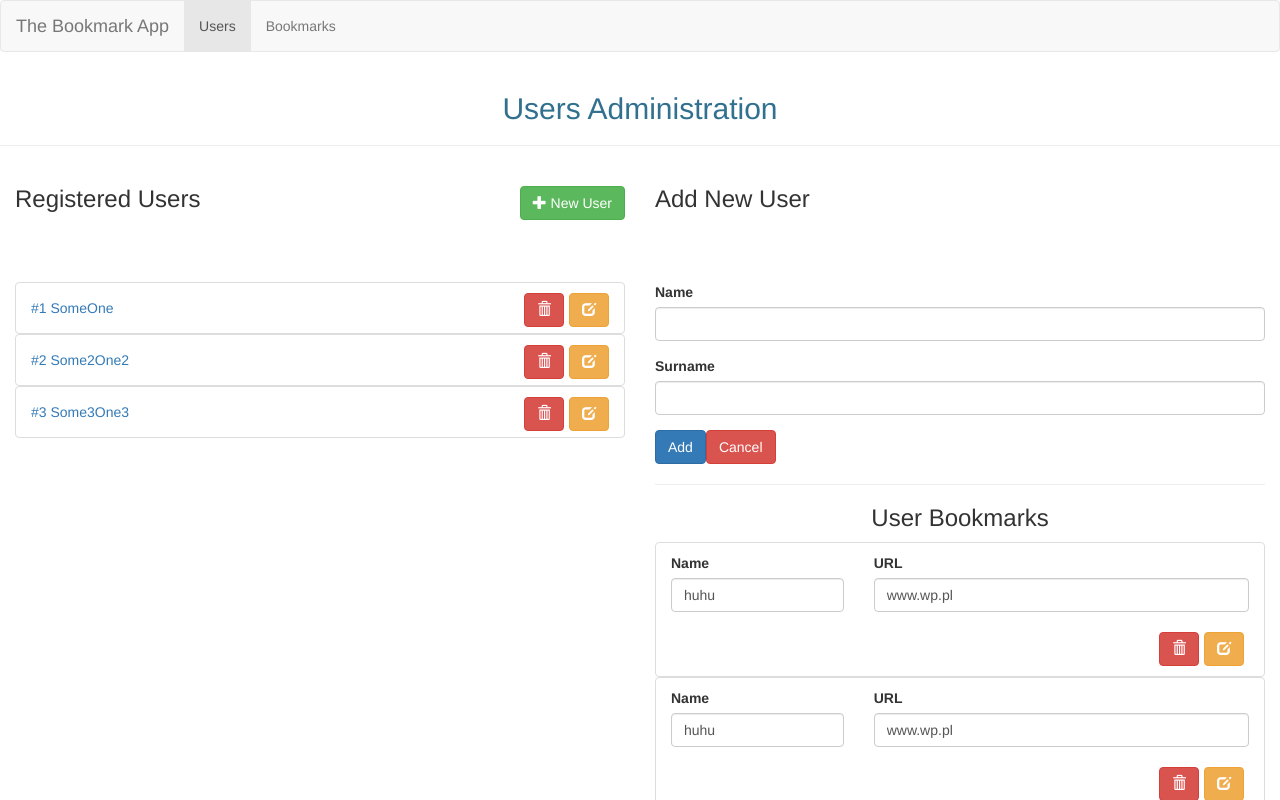
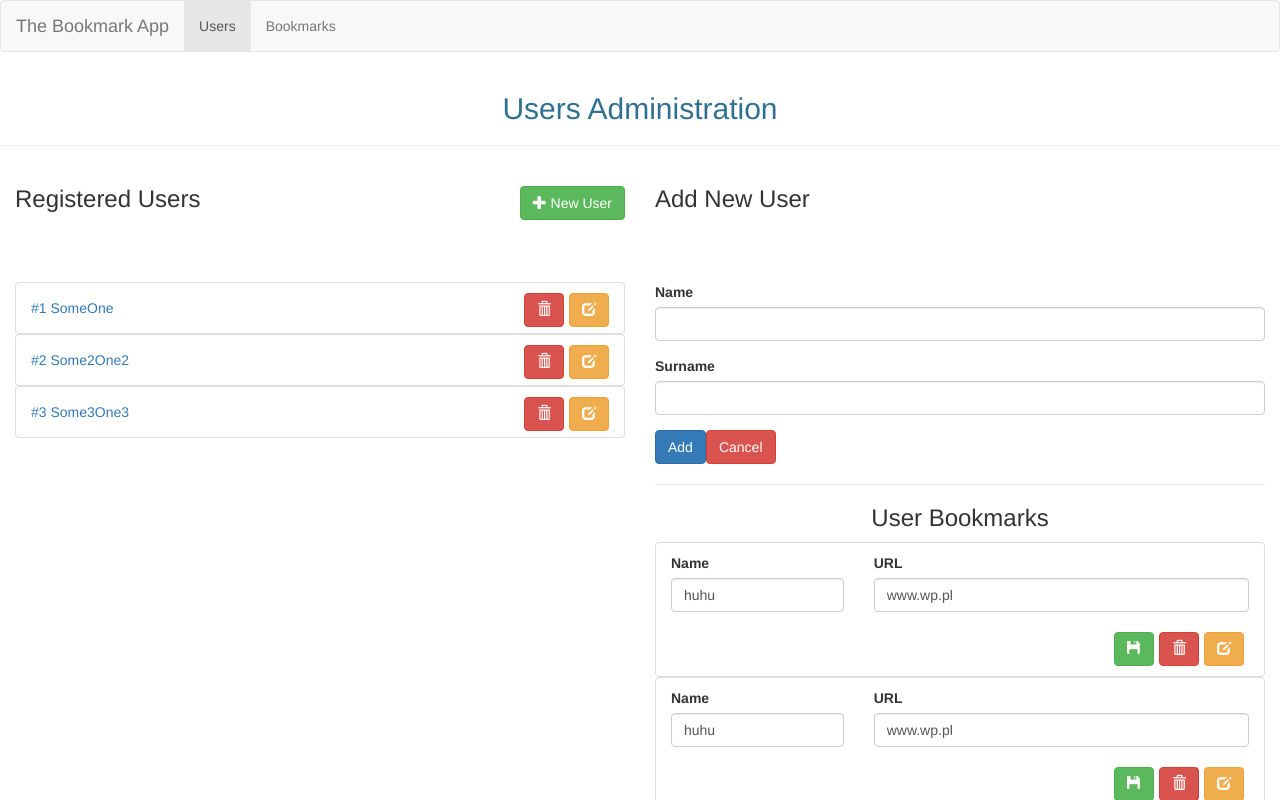
Before and after one commit to Stilos/wiluFront, an Angular app: page /users/edit in a window 1280 px wide. Shown: the top 800 px of the page. Built offline with nearby package versions, Linux system fonts and the light colour scheme.

Commit message:
bookmark icon

```diff
--- a/src/app/bookmarks/bookmark-item/bookmark-item.component.html
+++ b/src/app/bookmarks/bookmark-item/bookmark-item.component.html
@@ -19,6 +19,9 @@
         <button class="btn btn-danger pull-right">
           <span class="glyphicon glyphicon-trash"></span>
         </button>
+        <button class="btn btn-success pull-right">
+          <span class="glyphicon glyphicon-floppy-disk"></span>
+        </button>
       </div>
     </div>
   </form>
```
